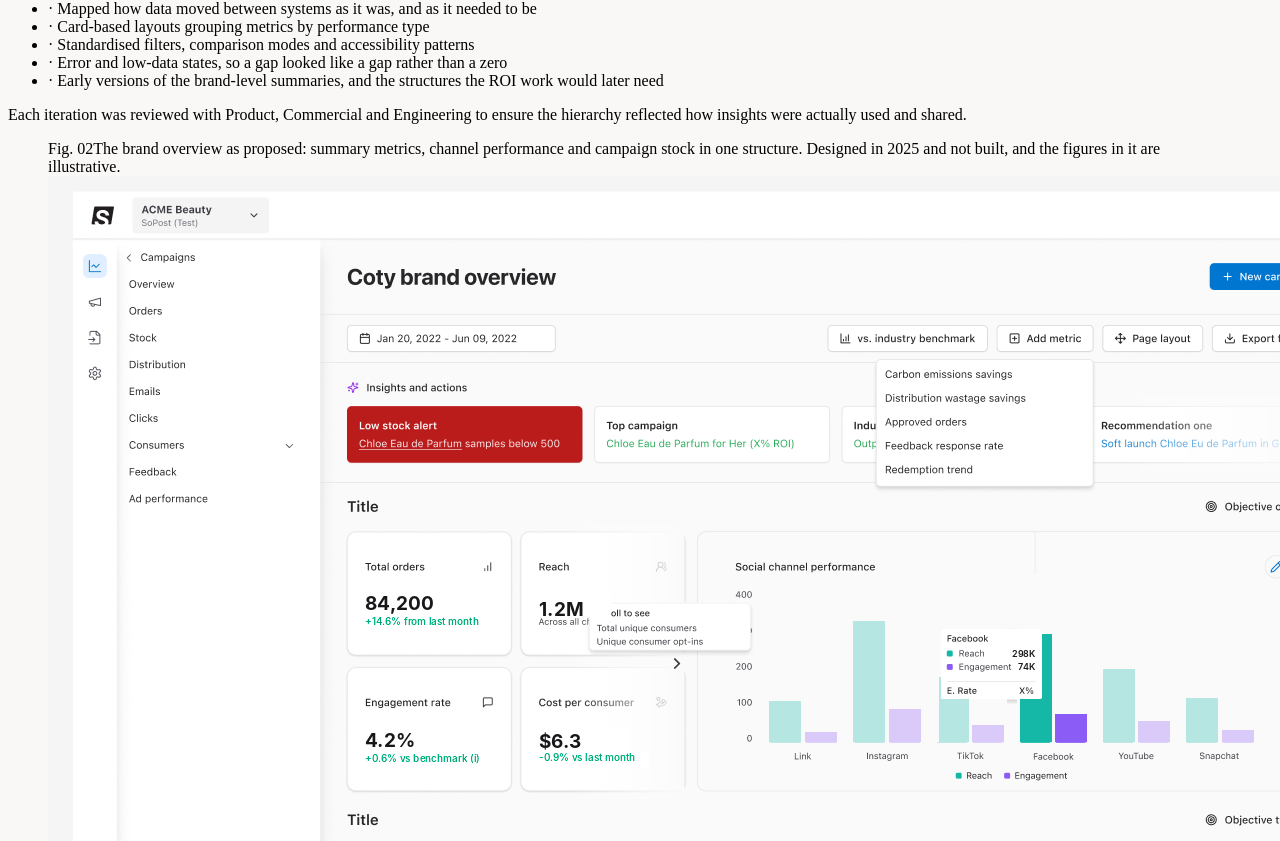
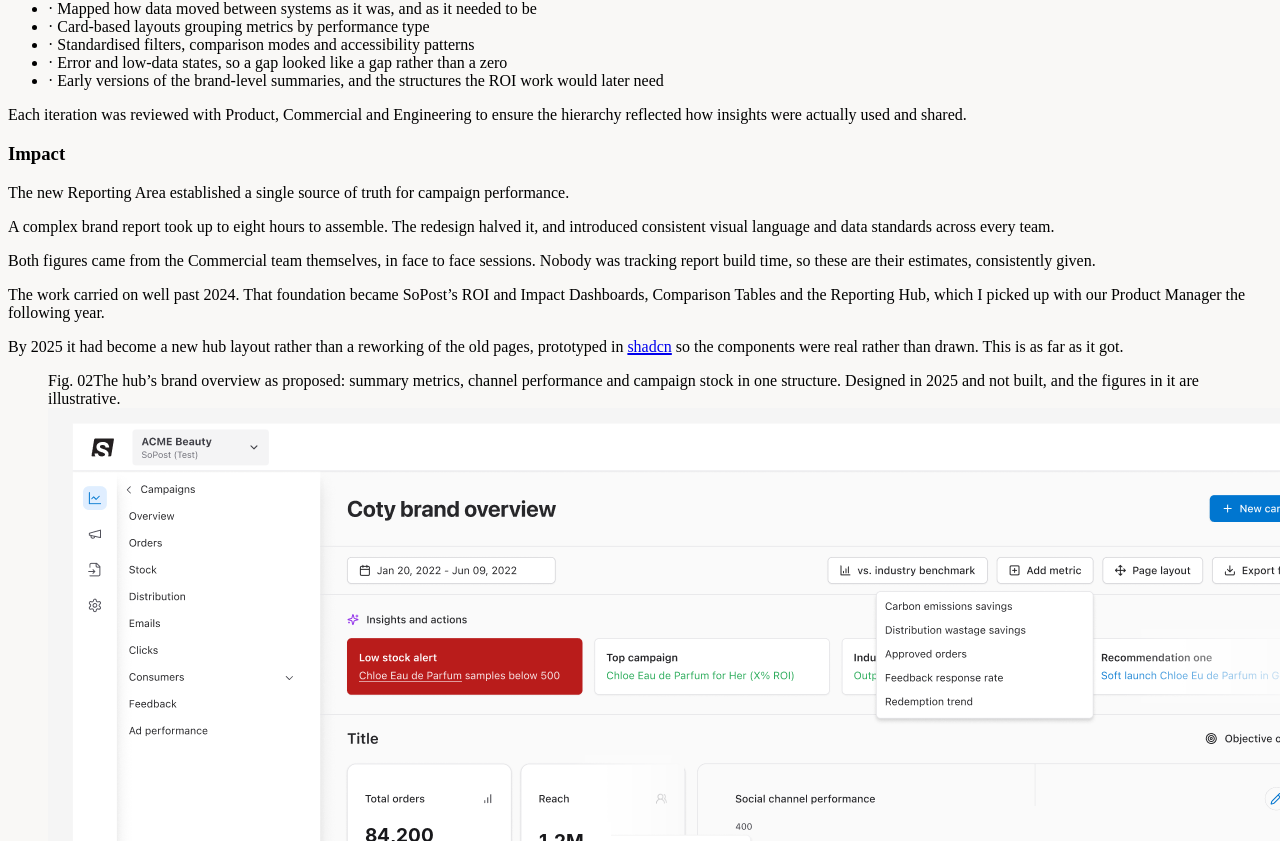
Before and after one commit to jadeparrish/portfolio, a Next.js app: page /work/reporting in a window 1280 px wide. Shown: the part 2979-3820 px from the top of the page. Built offline with nearby package versions, Linux system fonts and the light colour scheme.

Commit message:
Refactor reporting page by removing impact section
Removed redundant impact section and updated figure captions.

```diff
--- a/app/work/reporting/page.js
+++ b/app/work/reporting/page.js
@@ -314,30 +314,6 @@
                 shared.
               </p>
 
-              {/* Two figures rather than one. The full page is 0.765 wide to tall, so
-                  at the 704 this column gives it came out 920 tall: past a laptop
-                  viewport, with 7px body text. Cut into the sections it reads at
-                  the same scale and half the height. The funnel section below this
-                  is left out because it was never finished.
-
-                  quality 95 because the default 75 softens labels this small. */}
-              <Figure
-                n="02"
-                ratio=""
-                tint="bg-[#F9F8F6]"
-                caption="The brand overview as proposed: summary metrics, channel performance and campaign stock in one structure. Designed in 2025 and not built, and the figures in it are illustrative."
-              >
-                <Image src={figOverview} alt="The brand overview as proposed. A left navigation lists Overview, Orders, Stock, Distribution, Emails, Clicks, Consumers, Feedback and Ad performance. An insights strip carries a low stock alert and a top campaign. Below it, four summary cards give total orders, reach, engagement rate and cost per consumer, beside a chart comparing reach against engagement across six social channels. A campaign performance table then lists five products with their region, channel, stock, usage and stock status. Section headings are still placeholders, because the page was a proposal rather than a built screen." quality={95} placeholder="blur" className="w-full h-auto" />
-              </Figure>
-
-              <Figure
-                n="03"
-                ratio=""
-                tint="bg-[#F9F8F6]"
-                caption="Further down the same page: audience, geographic redemption and revenue by market."
-              >
-                <Image src={figAudience} alt="The next section of the same page. On the left, four cards give primary audience, top channel, most engaged segment and growth opportunity. On the right, a geographic redemption map of the United Kingdom with a tooltip showing samples sent, redemptions and redemption rate, and beneath it revenue for four locations in dollars, pounds and euros." quality={95} placeholder="blur" className="w-full h-auto" />
-              </Figure>
             </div>
 
             <div>
@@ -353,11 +329,55 @@
                 <span className="text-[#49769E] italic">halved it</span>, and introduced
                 consistent visual language and data standards across every team.
               </p>
+              <p className="text-neutral-700 text-[17px] sm:text-[18px] leading-[1.75] mb-8">
+                Both figures came from the Commercial team themselves, in face to face
+                sessions. Nobody was tracking report build time, so these are their
+                estimates, consistently given.
+              </p>
               <p className="text-neutral-700 text-[17px] sm:text-[18px] leading-[1.75]">
                 The work carried on well past 2024. That foundation became SoPost&rsquo;s
                 ROI and Impact Dashboards, Comparison Tables and the Reporting Hub,
                 which I picked up with our Product Manager the following year.
               </p>
+              <p className="text-neutral-700 text-[17px] sm:text-[18px] leading-[1.75] mt-5">
+                By 2025 it had become a new hub layout rather than a reworking of the
+                old pages, prototyped in{' '}
+                <Link
+                  href="/thinking/shadcn"
+                  className="underline decoration-[1.5px] underline-offset-4 decoration-neutral-500 transition-colors"
+                >
+                  shadcn
+                </Link>{' '}
+                so the components were real rather than drawn. This is as far as it got.
+              </p>
+
+              {/* The 2025 hub, which belongs here rather than in Part Two: it postdates the
+                  work that shipped, and the paragraph above is already the 2025 one.
+                  Two figures rather than one. The full page is 0.765 wide to tall, so
+                  at the 704 this column gives it came out 920 tall: past a laptop
+                  viewport, with 7px body text. Cut into the sections it reads at
+                  the same scale and half the height. The funnel section below this
+                  is left out because it was never finished.
+
+                  quality 95 because the default 75 softens labels this small. */}
+              <Figure
+                n="02"
+                ratio=""
+                tint="bg-[#F9F8F6]"
+                caption="The hub&rsquo;s brand overview as proposed: summary metrics, channel performance and campaign stock in one structure. Designed in 2025 and not built, and the figures in it are illustrative."
+              >
+                <Image src={figOverview} alt="The brand overview as proposed. A left navigation lists Overview, Orders, Stock, Distribution, Emails, Clicks, Consumers, Feedback and Ad performance. An insights strip carries a low stock alert and a top campaign. Below it, four summary cards give total orders, reach, engagement rate and cost per consumer, beside a chart comparing reach against engagement across six social channels. A campaign performance table then lists five products with their region, channel, stock, usage and stock status. Section headings are still placeholders, because the page was a proposal rather than a built screen." quality={95} placeholder="blur" className="w-full h-auto" />
+              </Figure>
+
+              <Figure
+                n="03"
+                ratio=""
+                tint="bg-[#F9F8F6]"
+                caption="Further down the same page: audience, geographic redemption and revenue by market."
+              >
+                <Image src={figAudience} alt="The next section of the same page. On the left, four cards give primary audience, top channel, most engaged segment and growth opportunity. On the right, a geographic redemption map of the United Kingdom with a tooltip showing samples sent, redemptions and redemption rate, and beneath it revenue for four locations in dollars, pounds and euros." quality={95} placeholder="blur" className="w-full h-auto" />
+              </Figure>
+
             </div>
           </div>
         </section>
```
